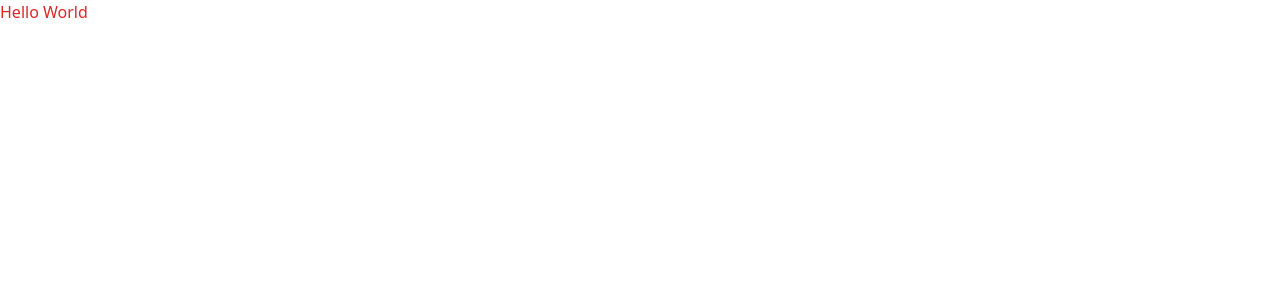
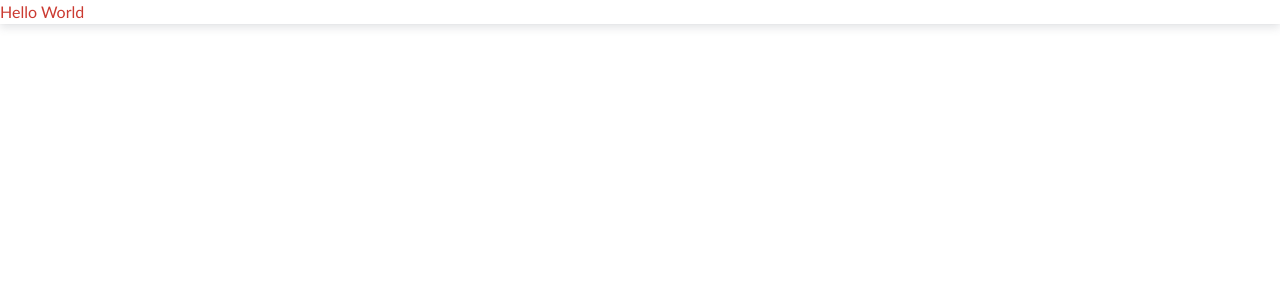
Before and after one commit to SYNRGY7-Team4/Frontend, a React (Vite) app: page / in a window 1280 px wide. Shown: the top 300 px of the page. Built offline with nearby package versions, Linux system fonts and the light colour scheme.

Commit message:
refactor: custome tailwind colors, box shadow and font family config

```diff
--- a/src/App.tsx
+++ b/src/App.tsx
@@ -1,7 +1,7 @@
 function App() {
   return (
     <>
-      <div className="text-red-600">Hello World</div>
+      <div className="text-secondary-red shadow-03">Hello World</div>
     </>
   );
 }
--- a/tailwind.config.js
+++ b/tailwind.config.js
@@ -2,7 +2,37 @@
 export default {
   content: ["./index.html", "./src/**/*.{js,ts,jsx,tsx}"],
   theme: {
-    extend: {},
+    extend: {
+      colors: {
+        neutral: {
+          "01": "#FFFFFF",
+          "02": "#F5F5F5",
+          "03": "#B3B3B3",
+          "09": "#1C1C1E",
+        },
+        primary: {
+          blue: "#0066AE",
+          darkBlue: "#0A3967",
+          lightBlue: "#E4EDFF",
+        },
+        secondary: {
+          red: "#CB3A31",
+          green: "#12D79C",
+          yellow: "#FFB831",
+        },
+      },
+      boxShadow: {
+        "01": "0px 0.5px 2px 0px rgba(96, 97, 112, 0.16), 0px 0px 1px 0px rgba(40, 41, 61, 0.08)",
+        "02": "0px 2px 4px 0px rgba(96, 97, 112, 0.16), 0px 0px 1px 0px rgba(40, 41, 61, 0.04)",
+        "03": "0px 4px 8px 0px rgba(96, 97, 112, 0.16), 0px 0px 2px 0px rgba(40, 41, 61, 0.04)",
+        "04": "0px 8px 16px 0px rgba(96, 97, 112, 0.16), 0px 2px 4px 0px rgba(40, 41, 61, 0.04)",
+        "05": "0px 16px 24px 0px rgba(96, 97, 112, 0.16), 0px 2px 8px 0px rgba(40, 41, 61, 0.04)",
+        "06": "0px 20px 32px 0px rgba(96, 97, 112, 0.24), 0px 2px 8px 0px rgba(40, 41, 61, 0.08)",
+      },
+    },
+    fontFamily: {
+      sans: ["Calibri", "sans-serif"],
+    },
   },
   plugins: [],
 };
```
